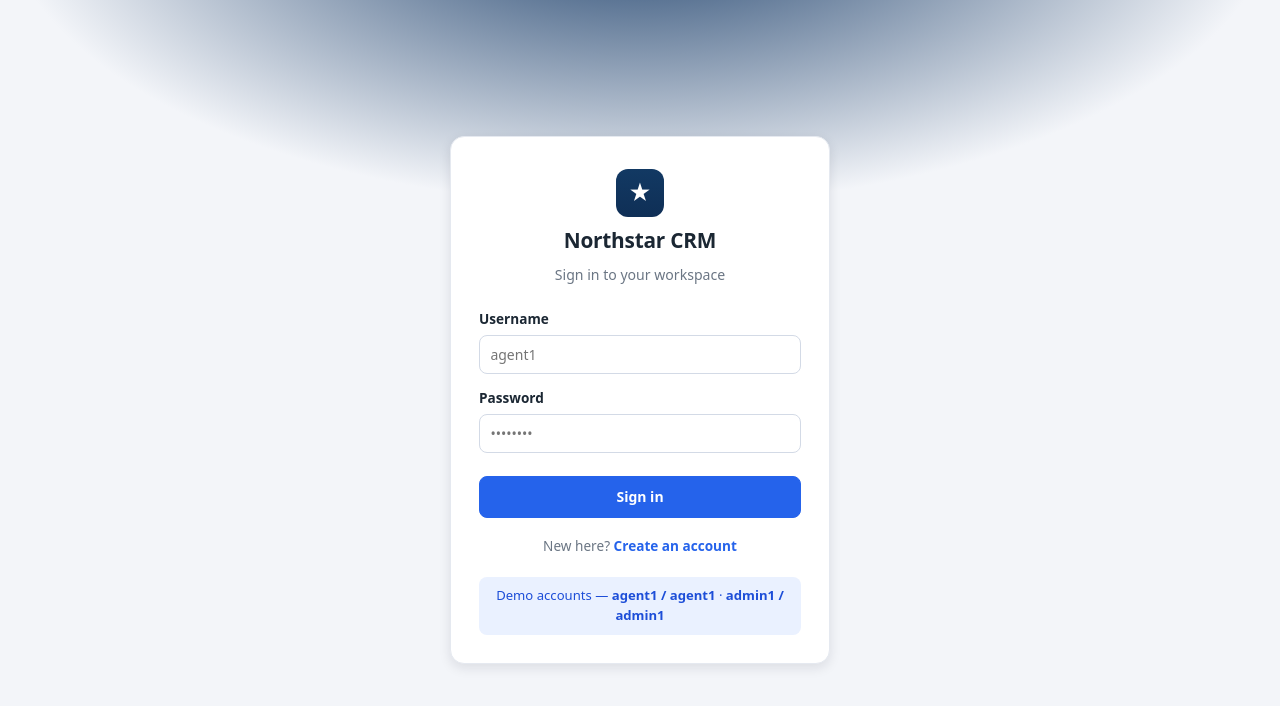
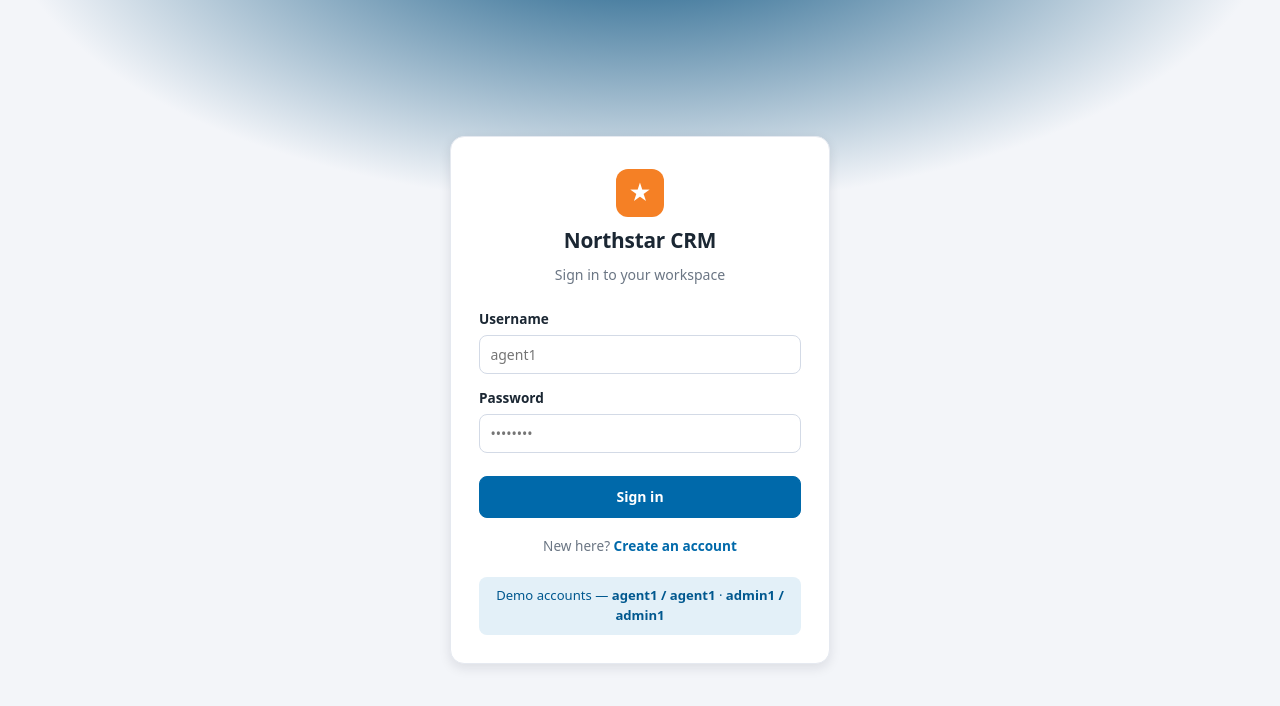
Before and after one commit to pupilliluke/java-bootcamp-capstone, a React (Vite) app in the folder frontend/: page / in a window 1280 px wide. Shown: the top 706 px of the page. Built offline with nearby package versions, Linux system fonts and the light colour scheme; no server answers; the HTML template or start-up script is replaced by a standard one.

Commit message:
Retheme frontend to PNC brand colors (#55)

```diff
--- a/frontend/src/index.css
+++ b/frontend/src/index.css
@@ -11,11 +11,16 @@
   --muted: #6b7684;
   --faint: #9aa4b2;
 
-  --navy: #0f2f56;
-  --navy-2: #123963;
-  --primary: #2563eb;
-  --primary-hover: #1d4ed8;
-  --primary-soft: #eaf1ff;
+  /* PNC brand palette: blue #0069AA primary, orange #F58025 accent (#55). */
+  --navy: #003f6b;
+  --navy-2: #005c96;
+  --primary: #0069aa;
+  --primary-hover: #00588f;
+  --primary-soft: #e3f0f8;
+
+  --accent: #f58025;
+  --accent-hover: #d96c15;
+  --accent-soft: #fdecdb;
 
   --green: #16794c;
   --green-soft: #e6f6ec;
@@ -82,7 +87,8 @@ h1, h2, h3, h4 {
   width: 34px;
   height: 34px;
   border-radius: 9px;
-  background: rgba(255, 255, 255, 0.14);
+  background: var(--accent);
+  color: #fff;
   display: grid;
   place-items: center;
   font-size: 1.1rem;
@@ -497,7 +503,7 @@ table.data tbody tr:last-child td { border-bottom: none; }
   display: grid;
   place-items: center;
   padding: 2rem 1rem;
-  background: radial-gradient(1100px 520px at 50% -12%, #163a66 0%, var(--bg) 58%);
+  background: radial-gradient(1100px 520px at 50% -12%, #004b7a 0%, var(--bg) 58%);
 }
 
 .login-card {
@@ -522,7 +528,7 @@ table.data tbody tr:last-child td { border-bottom: none; }
   width: 48px;
   height: 48px;
   border-radius: 12px;
-  background: linear-gradient(180deg, var(--navy-2), var(--navy));
+  background: var(--accent);
   color: #fff;
   display: grid;
   place-items: center;
```
